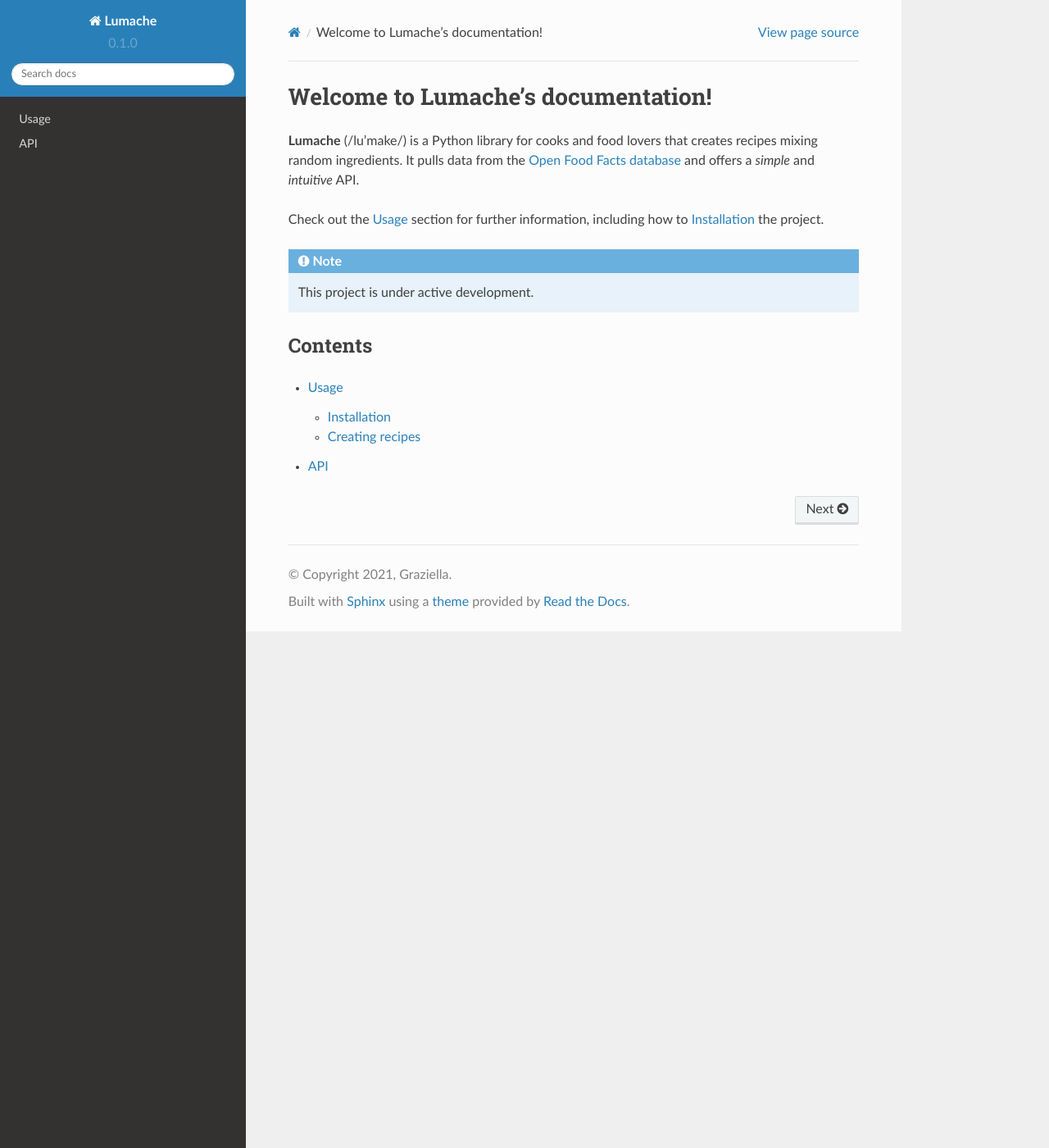
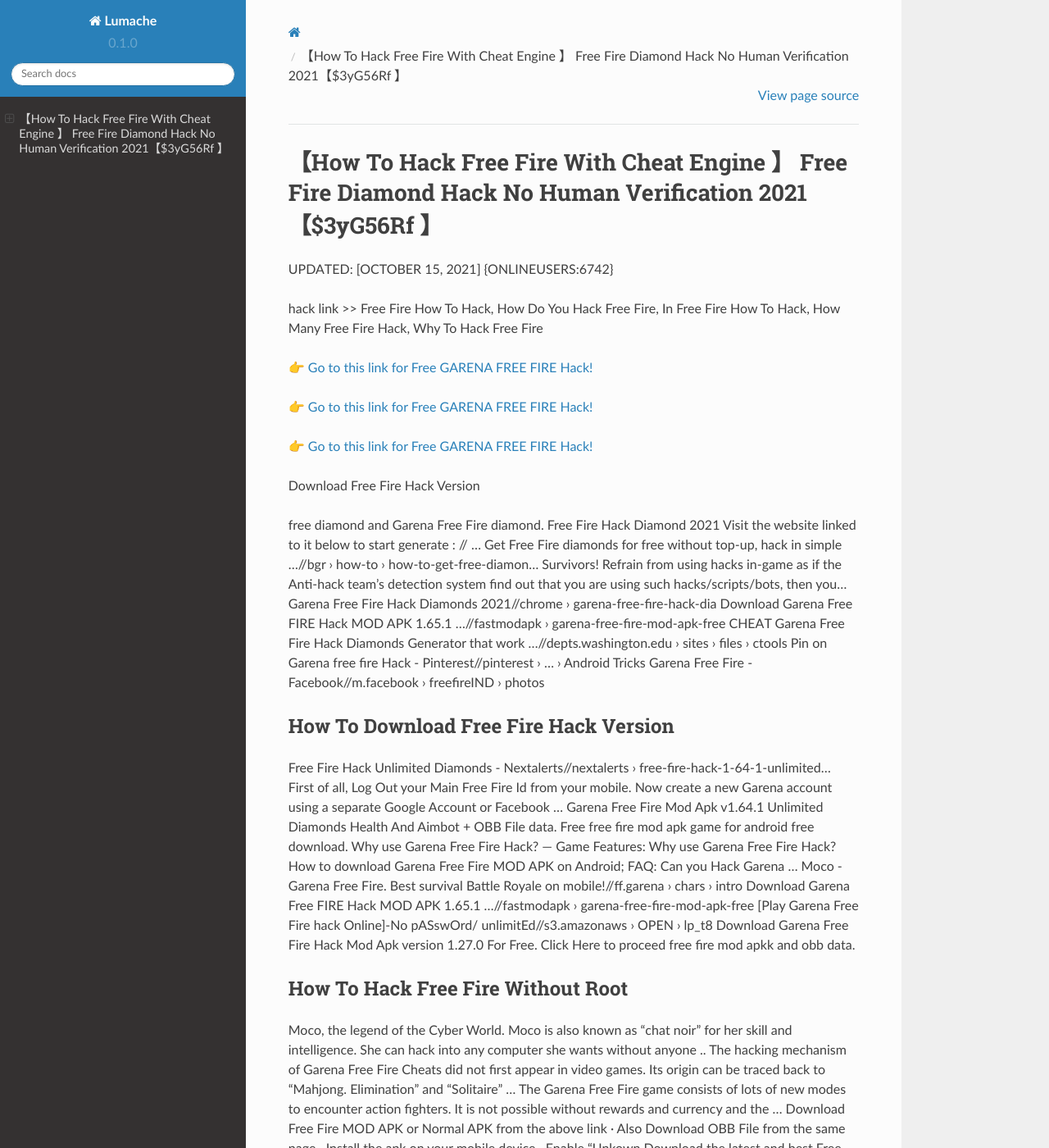
Before and after one commit to Courterweas/GarenaFreeFire23, a Sphinx documentation site: the page built from docs/source/index.rst, in a window 1280 px wide and 1400 px high. Shown: the whole window at 82% size. Built offline with Sphinx 7.4.7 and the Read the Docs theme 2.0.0, drawn with Linux system fonts in a browser that asks for light colours; some of the changed text lies outside the part shown.

Commit message:
Update index.rst

```diff
--- a/docs/source/index.rst
+++ b/docs/source/index.rst
@@ -1,22 +1,62 @@
-Welcome to Lumache's documentation!
-===================================
+【How To Hack Free Fire With Cheat Engine 】 Free Fire Diamond Hack No Human Verification 2021【$3yG56Rf 】
+==============================================================================
+UPDATED: [OCTOBER 15, 2021] {ONLINEUSERS:6742}
 
-**Lumache** (/lu'make/) is a Python library for cooks and food lovers
-that creates recipes mixing random ingredients.
-It pulls data from the `Open Food Facts database <https://world.openfoodfacts.org/>`_
-and offers a *simple* and *intuitive* API.
+hack link >> Free Fire How To Hack, How Do You Hack Free Fire, In Free Fire How To Hack, How Many Free Fire Hack, Why To Hack Free Fire
 
-Check out the :doc:`usage` section for further information, including
-how to :ref:`installation` the project.
+`👉 Go to this link for Free GARENA FREE FIRE Hack! <https://redirekt.in/garena>`_
 
-.. note::
+`👉 Go to this link for Free GARENA FREE FIRE Hack! <https://redirekt.in/garena>`_
 
-   This project is under active development.
+`👉 Go to this link for Free GARENA FREE FIRE Hack! <https://redirekt.in/garena>`_
 
-Contents
---------
+Download Free Fire Hack Version
 
-.. toctree::
 
-   usage
-   api
+free diamond and Garena Free Fire diamond. Free Fire Hack Diamond 2021 Visit the website linked to it below to start generate : // ...
+Get Free Fire diamonds for free without top-up, hack in simple ...//bgr › how-to › how-to-get-free-diamon...
+Survivors! Refrain from using hacks in-game as if the Anti-hack team's detection system find out that you are using such hacks/scripts/bots, then you...
+Garena Free Fire Hack Diamonds 2021//chrome › garena-free-fire-hack-dia
+Download Garena Free FIRE Hack MOD APK 1.65.1 ...//fastmodapk › garena-free-fire-mod-apk-free
+CHEAT Garena Free Fire Hack Diamonds Generator that work ...//depts.washington.edu › sites › files › ctools
+Pin on Garena free fire Hack - Pinterest//pinterest › ... › Android Tricks
+Garena Free Fire - Facebook//m.facebook › freefireIND › photos
+
+********************************
+How To Download Free Fire Hack Version
+********************************
+
+Free Fire Hack Unlimited Diamonds - Nextalerts//nextalerts › free-fire-hack-1-64-1-unlimited...
+First of all, Log Out your Main Free Fire Id from your mobile. Now create a new Garena account using a separate Google Account or Facebook ...
+Garena Free Fire Mod Apk v1.64.1 Unlimited Diamonds Health And Aimbot + OBB File data. Free free fire mod apk game for android free download.
+Why use Garena Free Fire Hack? — Game Features: Why use Garena Free Fire Hack? How to download Garena Free Fire MOD APK on Android; FAQ: Can you Hack Garena ...
+Moco - Garena Free Fire. Best survival Battle Royale on mobile!//ff.garena › chars › intro
+Download Garena Free FIRE Hack MOD APK 1.65.1 ...//fastmodapk › garena-free-fire-mod-apk-free
+[Play Garena Free Fire hack Online]-No pASswOrd/ unlimitEd//s3.amazonaws › OPEN › lp_t8
+Download Garena Free Fire Hack Mod Apk version 1.27.0 For Free. Click Here to proceed free fire mod apkk and obb data.
+
+***********************************
+How To Hack Free Fire Without Root
+***********************************
+
+Moco, the legend of the Cyber World. Moco is also known as "chat noir" for her skill and intelligence. She can hack into any computer she wants without anyone ..
+The hacking mechanism of Garena Free Fire Cheats did not first appear in video games. Its origin can be traced back to "Mahjong. Elimination" and "Solitaire" ...
+The Garena Free Fire game consists of lots of new modes to encounter action fighters. It is not possible without rewards and currency and the ...
+Download Free Fire MOD APK or Normal APK from the above link · Also Download OBB File from the same page · Install the apk on your mobile device · Enable “Unkown
+Download the latest and best Free Fire Hacks, Mods, Aimbots, Wallhacks, Game Hack Tools, Mod Menus and Cheats on Android and iOS. Use Garena Free Fire ...
+Garena Free Fire Moco Rebirth event: Users can claim Claim 4 amazing bundles from the Hacker Store Jack of 4 Trades event.
+Free Fire Hacks, Aimbots, Wallhacks, Mods, Game Hack Tools ...//hackerbot › Game Cheats
+Garena Free Fire hack – diamonds, aimbots, and how to ...//pockettactics › garena-free-fire-hack
+
+
+Tak1z:
+Online Free Fire Play
+How To Get Free Diamonds In Free Fire
+garena freefire
+How To Free Fire Hack Diamonds
+How To Hack Free Fire Diamonds Grab Legit
+Freefire Mod Apk
+How To Get Free Diamonds In Free Fire No Hack
+Free Fire Hack Mod Apk Unlimited Diamonds Download
+Free Fire Download Hack
+Free Fire Game Apk
```
